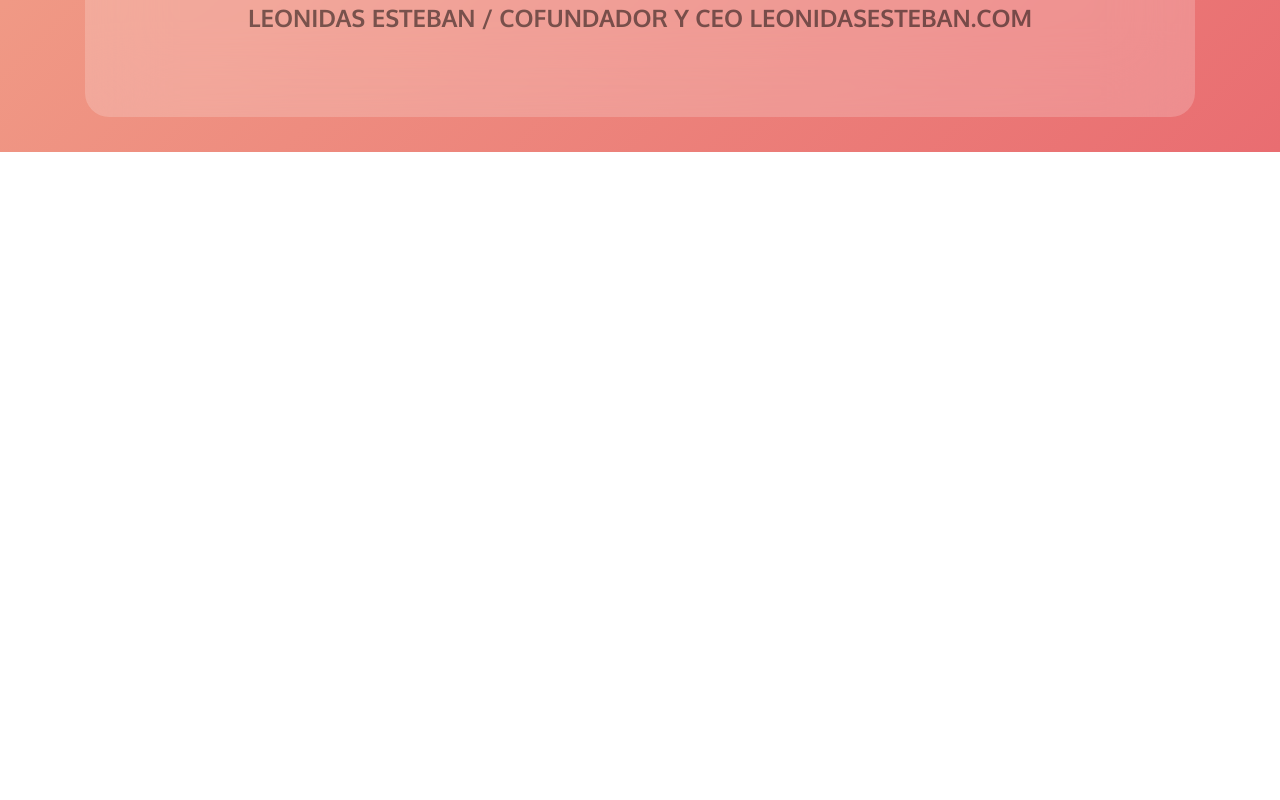
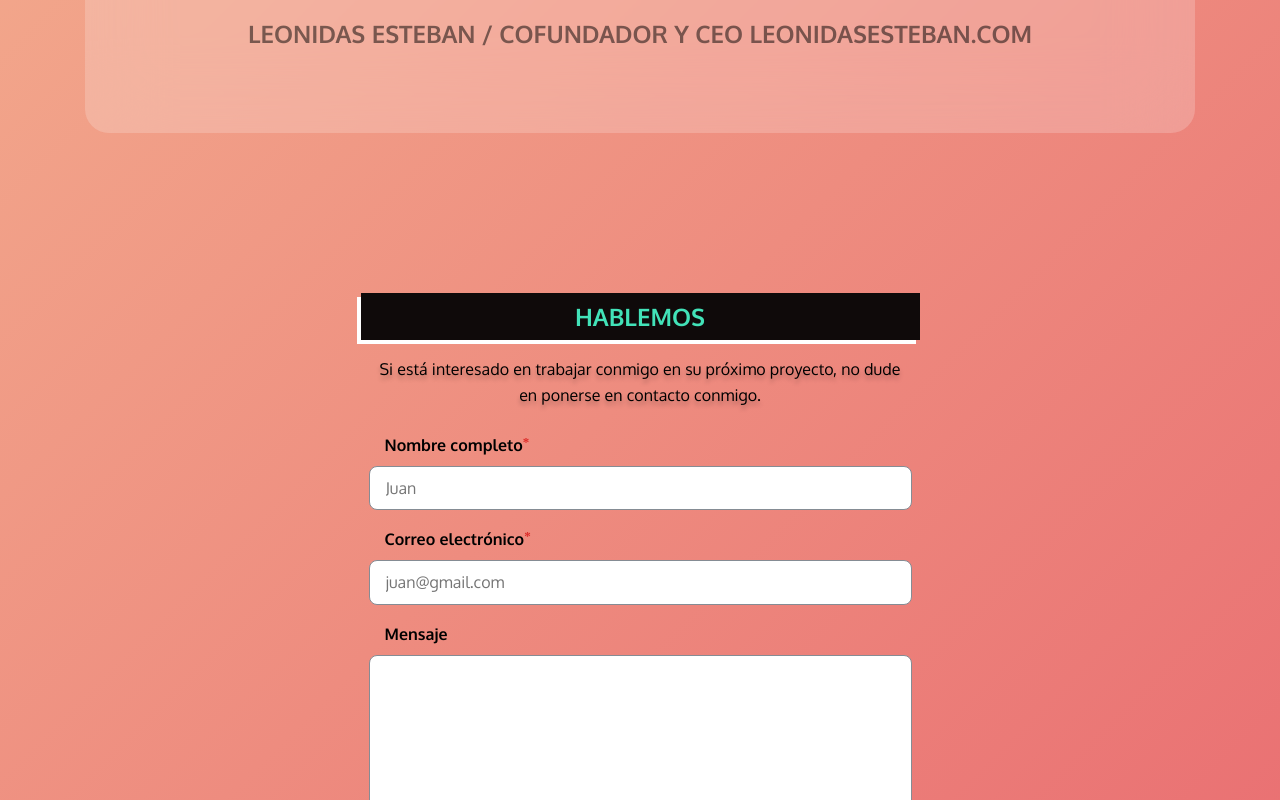
Before and after one commit to oscarossesa/elisa-portafolio, a React (Create React App) app: page / in a window 1280 px wide. Shown: the part 2000-2800 px from the top of the page. Before the commit the page ends 2152 px from the top, so only its background shows below. Built offline with nearby package versions, Linux system fonts and the light colour scheme.

Commit message:
contact form added

```diff
--- a/src/App.js
+++ b/src/App.js
@@ -3,6 +3,7 @@
 import HeaderContainer from './containers/Header/Header.container'
 import CommentContainer from './containers/Comment/Comment.container'
 import ProjectContainer from './containers/Project/Project.container'
+import ContactContainer from './containers/Contact/Contact.container'
 import { Container, Wrapper } from './App.styles'
 
 const App = () => {
@@ -13,6 +14,7 @@
         <HeaderContainer />
         <CommentContainer />
         <ProjectContainer />
+        <ContactContainer />
       </Wrapper>
     </Container>
   );
--- a/src/components/Button/Button.jsx
+++ b/src/components/Button/Button.jsx
@@ -6,6 +6,7 @@
   const { children, color, onClick, width } = props
   const CustomButton = useMemo(() => {
     if (color === 'secondary') return S.SecondaryButton
+    if (color === 'custom-download') return S.DownloadButton
     return S.PrimaryButton
   }, [color])
 
@@ -27,7 +28,7 @@
 
 Button.propTypes = {
   children: PropTypes.node.isRequired,
-  color: PropTypes.oneOf(['primary', 'secondary']),
+  color: PropTypes.oneOf(['primary', 'secondary', 'custom-download']),
   onClick: PropTypes.func,
   width: PropTypes.oneOfType([PropTypes.number, PropTypes.string])
 }
--- a/src/components/Button/Button.styles.jsx
+++ b/src/components/Button/Button.styles.jsx
@@ -20,12 +20,12 @@
   font-size: 14px;
   line-height: 23px;
   padding: 13px 24px;
-  width: 100%;
+  width: ${props => props.width || '100%'};
 
 
   // Small devices (landscape phones, 576px and up)
   @media (min-width: 576px) {
-    width: auto;
+    width: ${props => props.width || 'auto'};
   }
 
   &:focus {
@@ -42,3 +42,25 @@
 `
 
 export const SecondaryButton = styled(Button)``
+
+export const DownloadButton = styled(Button)`
+  align-items: center;
+  background-color: #42E2B8;
+  border: 2px solid #0F0A0A;
+  border-radius: 90px;
+  box-shadow: -4px 4px 14px rgba(0, 0, 0, 0.25);
+  box-sizing: border-box;
+  display: flex;
+  flex-direction: row;
+  font-family: ${props => props.theme.typography.fontFamily};
+  font-size: 14px;
+  font-style: normal;
+  font-weight: bold;
+  height: 49px;
+  justify-content: center;
+  line-height: 23px;
+  padding: 13px 24px;
+  text-align: center;
+  text-transform: uppercase;
+  width: auto;
+`
--- a/src/components/Paragraph/Paragraph.jsx
+++ b/src/components/Paragraph/Paragraph.jsx
@@ -2,7 +2,7 @@
 import PropTypes from 'prop-types'
 import * as S from './Paragraph.styles'
 
-const Paragraph = ({ children, level, opacity, textAlign }) => {
+const Paragraph = ({ children, level, opacity, textAlign, margin }) => {
   const CustomParagraph = useMemo(() => {
     if (level === 'headline1') return S.Headline1
     if (level === 'headline4') return S.Headline4
@@ -13,6 +13,7 @@
 
   return (
     <CustomParagraph
+      margin={margin}
       opacity={opacity}
       textAlign={textAlign}
     >
@@ -23,15 +24,16 @@
 
 Paragraph.defaultProps = {
   level: 'paragraph',
+  margin: 0,
   textAlign: 'inherit',
-  opacity: 1
 }
 
 Paragraph.propTypes = {
   children: PropTypes.node.isRequired,
   level: PropTypes.oneOf(['paragraph', 'headline1', 'headline2', 'headline3', 'headline4', 'headline5', 'body1', 'body2', 'button', 'caption']),
-  textAlign: PropTypes.oneOf(['left', 'right', 'center', 'justify', 'initial', 'inherit']),
-  opacity: PropTypes.oneOfType([PropTypes.number, PropTypes.string])
+  margin: PropTypes.oneOfType([PropTypes.number, PropTypes.string]),
+  opacity: PropTypes.oneOfType([PropTypes.number, PropTypes.string]),
+  textAlign: PropTypes.oneOf(['left', 'right', 'center', 'justify', 'initial', 'inherit'])
 }
 
 export default Paragraph
--- a/src/components/Paragraph/Paragraph.styles.jsx
+++ b/src/components/Paragraph/Paragraph.styles.js
@@ -1,6 +1,8 @@
 import styled from 'styled-components'
 
-export const ParagraphBase = styled.p``
+export const ParagraphBase = styled.p`
+  margin: ${props => props.margin};
+`
 
 export const Headline1 = styled.h1``
 
@@ -24,11 +26,10 @@
   font-weight: bold;
   font-size: 24px;
   line-height: 39px;
-  opacity: ${props => props.opacity}
+  opacity: ${props => props.opacity};
 `
 
 export const Body1 = styled(ParagraphBase)`
-  font-family: ${props => props.theme.typography.fontFamily};
   font-style: normal;
   font-weight: normal;
   font-size: 16px;
--- /dev/null
+++ b/src/containers/Contact/Contact.container.jsx
@@ -0,0 +1,47 @@
+import React from 'react'
+import Button from '../../components/Button/Button'
+import * as S from './Contact.styles'
+
+const Contact = () => {
+
+  const handleSubmit = event => {
+    event.preventDefault()
+  }
+
+  return (
+    <S.ContactWrapper>
+      <S.Data>
+        <S.Title>
+          HABLEMOS
+        </S.Title>
+        <S.CustomParagraph>
+          Si está interesado en trabajar conmigo en su próximo
+          proyecto, no dude en ponerse en contacto conmigo.
+        </S.CustomParagraph>
+      </S.Data>
+      <S.Form>
+        <S.FormGroup>
+          <S.Label>
+            Nombre completo<S.Asterisk>*</S.Asterisk>
+          </S.Label>
+          <S.Input placeholder="Juan" />
+        </S.FormGroup>
+        <S.FormGroup>
+          <S.Label>
+            Correo electrónico<S.Asterisk>*</S.Asterisk>
+          </S.Label>
+          <S.Input placeholder="juan@gmail.com" />
+        </S.FormGroup>
+        <S.FormGroup>
+          <S.Label>Mensaje</S.Label>
+          <S.TextArea />
+        </S.FormGroup>
+        <S.FormGroup>
+          <Button onClick={handleSubmit} width="100%">ENVIAR MENSAJE</Button>
+        </S.FormGroup>
+      </S.Form>
+    </S.ContactWrapper>
+  )
+}
+
+export default Contact
--- /dev/null
+++ b/src/containers/Contact/Contact.styles.jsx
@@ -0,0 +1,105 @@
+import styled from 'styled-components'
+
+export const ContactWrapper = styled.div`
+  width: 100%;
+  padding: 40px 0 80px;
+`
+
+export const Data = styled.div`
+  display: flex;
+  flex-direction: column;
+  justify-content: center;
+  align-items: flex-start;
+  margin: 0 auto;
+
+
+  // Small devices (landscape phones, 576px and up)
+  @media (min-width: 576px) {
+    align-items: center;
+    text-align: center;
+    max-width: 543px;
+  }
+`
+
+export const Form = styled.form`
+  margin: 24px auto 0;
+  display: flex;
+  flex-direction: column;
+  gap: 16px;
+
+  // Small devices (landscape phones, 576px and up)
+  @media (min-width: 576px) {
+    max-width: 543px;
+  }
+`
+
+export const CustomParagraph = styled.p`
+  font-style: normal;
+  font-weight: normal;
+  font-size: 16px;
+  line-height: 26px;
+  letter-spacing: 0.005em;
+  text-shadow: 0px 4px 4px rgba(0, 0, 0, 0.25);
+  margin: 16px 0 0;
+`
+
+export const FormGroup = styled.div`
+  display: flex;
+  flex-direction: column;
+  gap: 8px;
+`
+
+export const Label = styled.label`
+  padding: 0 16px;
+  font-family: Oxygen;
+  font-style: normal;
+  font-weight: bold;
+  font-size: 16px;
+  line-height: 26px;
+`
+
+export const Input = styled.input`
+  border: none;
+  border: 1px solid #858C94;
+  border-radius: 8px;
+  padding: 12px 16px;
+`
+
+export const TextArea = styled.textarea`
+  border: none;
+  border: 1px solid #858C94;
+  border-radius: 8px;
+  padding: 12px 16px;
+  height: 134px;
+  resize: none;
+`
+
+export const Title = styled.div`
+  font-weight: 700;
+  font-size: 24px;
+  line-height: 39px;
+  display: inline-block;
+  background: ${props => props.theme.color.black};
+  color: ${props => props.theme.color.primary};
+  padding: 4px 8px;
+  box-shadow: -4px 4px 0px #FFFFFF;
+  margin-bottom: 0;
+  margin-top: 40px;
+
+  // Small devices (landscape phones, 576px and up)
+  @media (min-width: 576px) {
+    width: 100%;
+  }
+
+`
+
+export const Asterisk = styled.span`
+  color: #DA1414;
+  font-family: Source Sans Pro;
+  font-style: normal;
+  font-weight: 600;
+  font-size: 13px;
+  line-height: 20px;
+  opacity: 0.8;
+  vertical-align: top;
+`
--- a/src/containers/MainNavigation/MainNavigation.container.jsx
+++ b/src/containers/MainNavigation/MainNavigation.container.jsx
@@ -1,4 +1,5 @@
 import React from 'react'
+import Button from '../../components/Button/Button'
 import MainNavigationItem from '../MainNavigationItem/MainNavigationItem.container'
 import * as S from './MainNavigation.styles'
 
@@ -11,9 +12,9 @@
         <MainNavigationItem label="Proyectos" />
         <MainNavigationItem label="Hablemos" />
       </S.MainNavigationItemsWrapper>
-      <S.MainNavigationButton>
+      <Button color="custom-download">
         <S.DownloadText>Descargar</S.DownloadText>&nbsp;Currículum
-      </S.MainNavigationButton>
+      </Button>
     </S.MainNavigationWrapper>
   )
 }
--- a/src/containers/Project/Project.styles.jsx
+++ b/src/containers/Project/Project.styles.jsx
@@ -31,7 +31,7 @@
   background: rgba(255, 255, 255, 0.2);
   backdrop-filter: blur(40px);
   border-radius: 24px;
-  margin: 10px 0px;
+  margin: 40px 0 80px;
   gap: 24px;
 
   // Small devices (landscape phones, 576px and up)
@@ -72,7 +72,6 @@
 
   // Small devices (landscape phones, 576px and up)
   @media (min-width: 576px) {
-    /* flex-direction: row; */
     align-items: flex-start;
   }
 `
```
